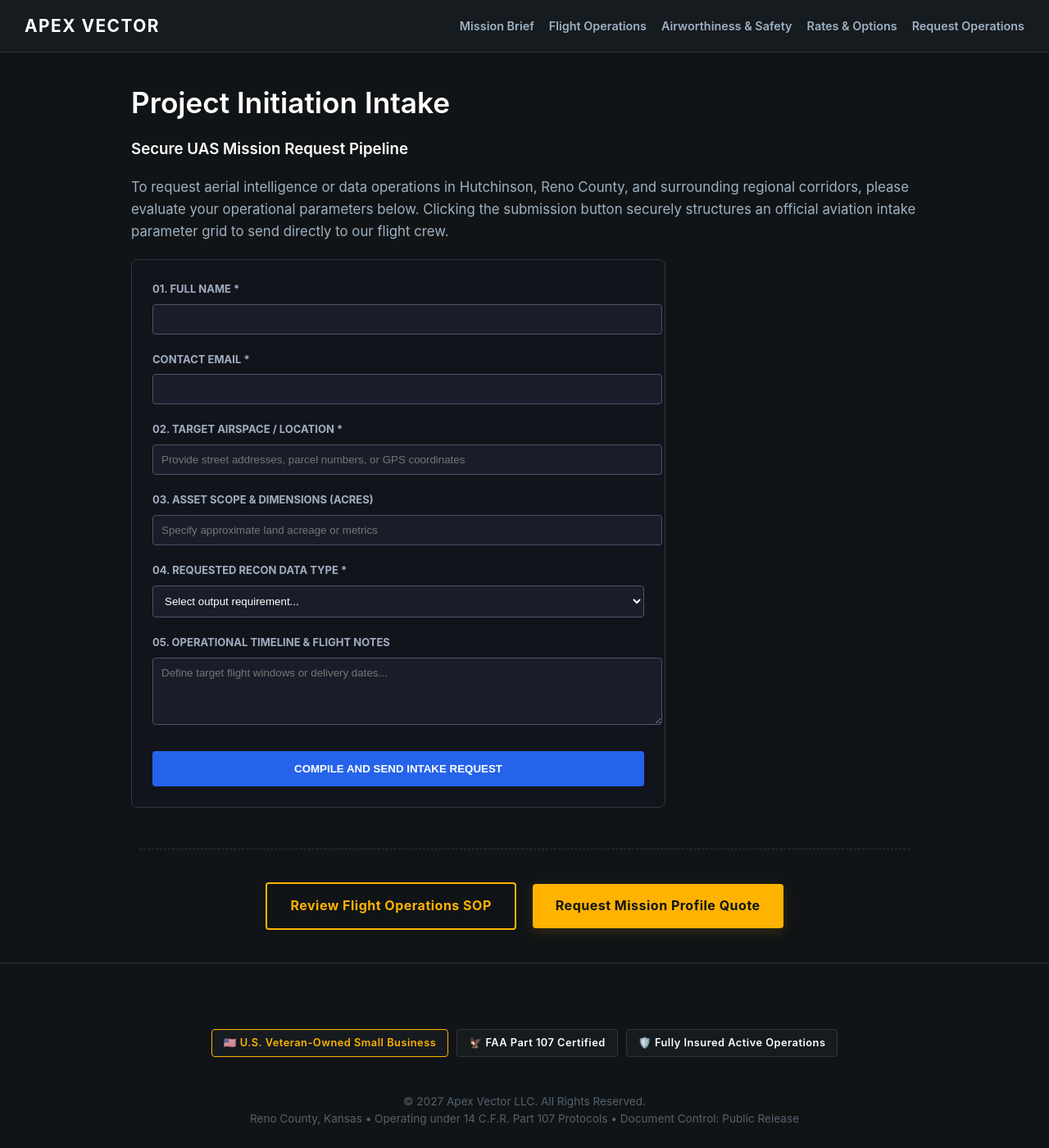
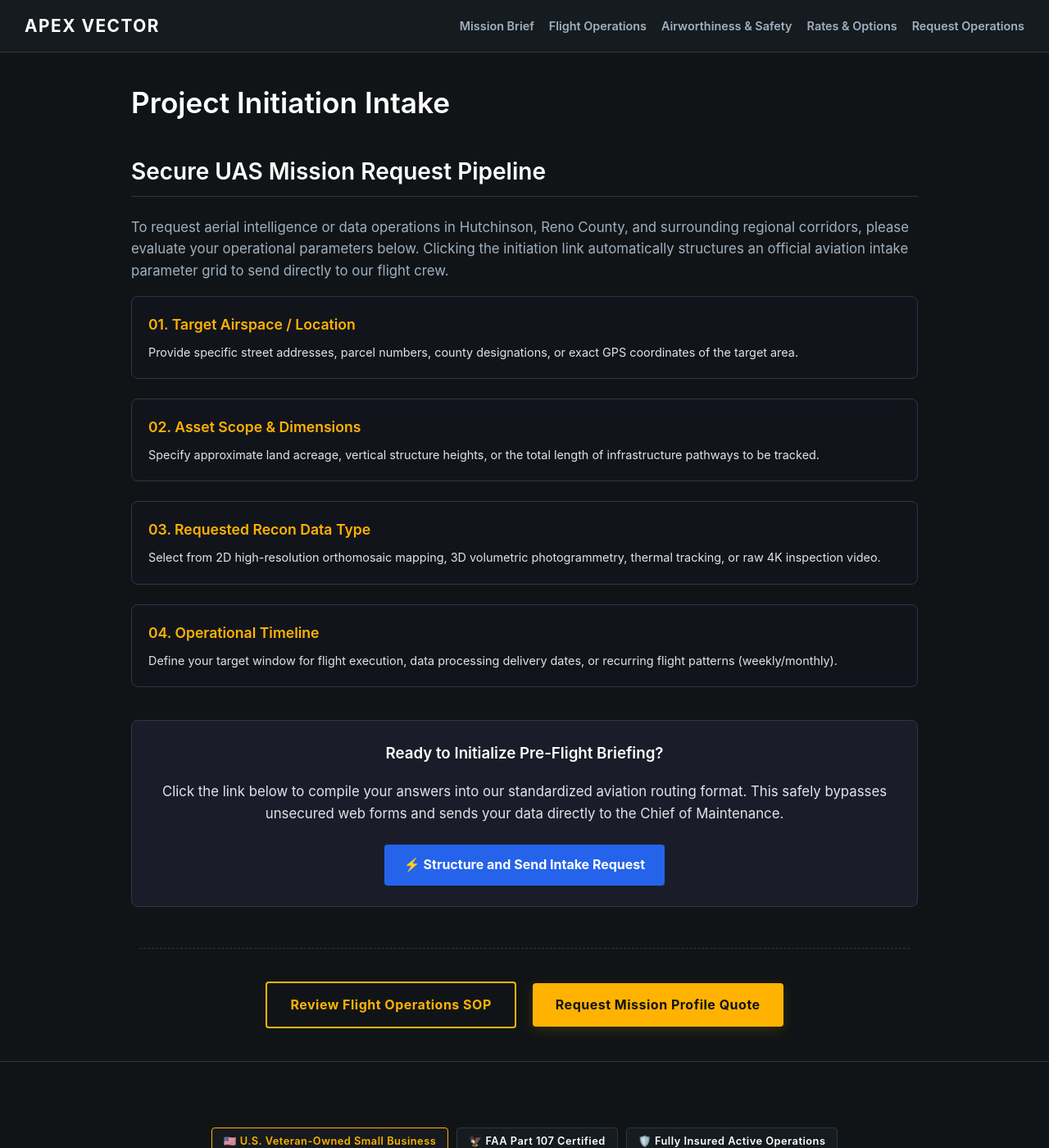
Before and after one commit to traviscloke126/traviscloke126.github.io, a Jekyll site: the page built from request.md, in a window 1280 px wide and 1400 px high. Shown: the whole window at 82% size. Built offline with Jekyll 4.4.1, drawn with Linux system fonts in a browser that asks for light colours.

Commit message:
Revise request form for aviation intake parameters
Updated the title and content of the request form to reflect the aviation intake parameter grid. Enhanced the structure and clarity of the form fields for better user interaction.

```diff
--- a/request.md
+++ b/request.md
@@ -1,54 +1,82 @@
 ---
 layout: default
-title: Request Operations
+title: Aviation Intake Parameter Grid
 ---
 
 # Project Initiation Intake
+## Secure UAS Mission Request Pipeline
 
-### Secure UAS Mission Request Pipeline
+To request aerial intelligence or data operations in Hutchinson, Reno County, and surrounding regional corridors, please evaluate your operational parameters below. Clicking the initiation link automatically structures an official aviation intake parameter grid to send directly to our flight crew.
 
-To request aerial intelligence or data operations in Hutchinson, Reno County, and surrounding regional corridors, please evaluate your operational parameters below. Clicking the submission button securely structures an official aviation intake parameter grid to send directly to our flight crew.
-
-<form action="https://formspree.io" method="POST" style="margin-top: 20px; background: #12141c; padding: 25px; border-radius: 8px; border: 1px solid #2d3748; max-width: 600px;">
-
-  <div style="margin-bottom: 20px;">
-    <label style="display: block; font-size: 13px; text-transform: uppercase; color: #a0aec0; margin-bottom: 8px; font-weight: bold;">01. Full Name *</label>
-    <input type="text" name="name" required style="width: 100%; background: #1a1d29; border: 1px solid #4a5568; border-radius: 4px; padding: 10px; color: #ffffff;">
+<div class="intake-grid" style="margin-bottom: 2.5rem; display: flex; flex-direction: column; gap: 1.5rem;">
+  <div class="card" style="background: #12141c; padding: 20px; border-radius: 8px; border: 1px solid #2d3748;">
+    <h3 style="color:#FFB300; font-size:1.1rem; margin-top:0; margin-bottom:0.5rem;">01. Target Airspace / Location</h3>
+    <p style="font-size:0.9rem; color:#E0E4E6; margin:0;">Provide specific street addresses, parcel numbers, county designations, or exact GPS coordinates of the target area.</p>
   </div>
 
-  <div style="margin-bottom: 20px;">
-    <label style="display: block; font-size: 13px; text-transform: uppercase; color: #a0aec0; margin-bottom: 8px; font-weight: bold;">Contact Email *</label>
-    <input type="email" name="email" required style="width: 100%; background: #1a1d29; border: 1px solid #4a5568; border-radius: 4px; padding: 10px; color: #ffffff;">
+  <div class="card" style="background: #12141c; padding: 20px; border-radius: 8px; border: 1px solid #2d3748;">
+    <h3 style="color:#FFB300; font-size:1.1rem; margin-top:0; margin-bottom:0.5rem;">02. Asset Scope & Dimensions</h3>
+    <p style="font-size:0.9rem; color:#E0E4E6; margin:0;">Specify approximate land acreage, vertical structure heights, or the total length of infrastructure pathways to be tracked.</p>
   </div>
 
-  <div style="margin-bottom: 20px;">
-    <label style="display: block; font-size: 13px; text-transform: uppercase; color: #a0aec0; margin-bottom: 8px; font-weight: bold;">02. Target Airspace / Location *</label>
-    <input type="text" name="location" placeholder="Provide street addresses, parcel numbers, or GPS coordinates" required style="width: 100%; background: #1a1d29; border: 1px solid #4a5568; border-radius: 4px; padding: 10px; color: #ffffff;">
+  <div class="card" style="background: #12141c; padding: 20px; border-radius: 8px; border: 1px solid #2d3748;">
+    <h3 style="color:#FFB300; font-size:1.1rem; margin-top:0; margin-bottom:0.5rem;">03. Requested Recon Data Type</h3>
+    <p style="font-size:0.9rem; color:#E0E4E6; margin:0;">Select from 2D high-resolution orthomosaic mapping, 3D volumetric photogrammetry, thermal tracking, or raw 4K inspection video.</p>
   </div>
 
-  <div style="margin-bottom: 20px;">
-    <label style="display: block; font-size: 13px; text-transform: uppercase; color: #a0aec0; margin-bottom: 8px; font-weight: bold;">03. Asset Scope & Dimensions (Acres)</label>
-    <input type="number" name="acreage" placeholder="Specify approximate land acreage or metrics" style="width: 100%; background: #1a1d29; border: 1px solid #4a5568; border-radius: 4px; padding: 10px; color: #ffffff;">
+  <div class="card" style="background: #12141c; padding: 20px; border-radius: 8px; border: 1px solid #2d3748;">
+    <h3 style="color:#FFB300; font-size:1.1rem; margin-top:0; margin-bottom:0.5rem;">04. Operational Timeline</h3>
+    <p style="font-size:0.9rem; color:#E0E4E6; margin:0;">Define your target window for flight execution, data processing delivery dates, or recurring flight patterns (weekly/monthly).</p>
   </div>
+</div>
 
-  <div style="margin-bottom: 20px;">
-    <label style="display: block; font-size: 13px; text-transform: uppercase; color: #a0aec0; margin-bottom: 8px; font-weight: bold;">04. Requested Recon Data Type *</label>
-    <select name="operation_type" required style="width: 100%; background: #1a1d29; border: 1px solid #4a5568; border-radius: 4px; padding: 10px; color: #ffffff;">
-      <option value="" disabled selected>Select output requirement...</option>
-      <option value="agricultural">2D High-Resolution Orthomosaic Mapping</option>
-      <option value="infrastructure">3D Volumetric Photogrammetry</option>
-      <option value="thermal">Thermal Tracking & Infrastructure Inspection</option>
-      <option value="media">Raw 4K Aerial Inspection Media</option>
-    </select>
-  </div>
+<div class="alert-box" style="text-align: center; background: #1a1d29; padding: 25px; border-radius: 8px; border: 1px solid #2d3748;">
+  <h3 style="margin-top:0;">Ready to Initialize Pre-Flight Briefing?</h3>
+  <p style="margin-bottom: 1.5rem; color:#E0E4E6;">Click the link below to compile your answers into our standardized aviation routing format. This safely bypasses unsecured web forms and sends your data directly to the Chief of Maintenance.</p>
 
-  <div style="margin-bottom: 25px;">
-    <label style="display: block; font-size: 13px; text-transform: uppercase; color: #a0aec0; margin-bottom: 8px; font-weight: bold;">05. Operational Timeline & Flight Notes</label>
-    <textarea name="notes" rows="4" placeholder="Define target flight windows or delivery dates..." style="width: 100%; background: #1a1d29; border: 1px solid #4a5568; border-radius: 4px; padding: 10px; color: #ffffff; font-family: sans-serif;"></textarea>
-  </div>
+  <a class="btn-intake" id="generate-email-brief" href="#" style="display: inline-block; background: #2563eb; color: #ffffff; padding: 12px 24px; border-radius: 4px; text-decoration: none; font-weight: bold; uppercase;">
+    ⚡ Structure and Send Intake Request
+  </a>
+</div>
 
-  <button type="submit" style="width: 100%; background: #2563eb; color: #ffffff; border: none; border-radius: 4px; padding: 14px; font-weight: bold; text-transform: uppercase; cursor: pointer;">
-    Compile and Send Intake Request
-  </button>
+<script>
+document.getElementById('generate-email-brief').addEventListener('click', function(e) {
+  e.preventDefault();
 
-</form>
+  const recipient = "apexvectoruas@gmail.com";
+  const subject = encodeURIComponent("UAS Mission Request - Apex Vector LLC");
+
+  const bodyText = [
+    "=====================================================",
+    "         APEX VECTOR LLC - UAS INTAKE PARAMETER GRID  ",
+    "=====================================================",
+    "",
+    "1. CONTACT NAME / COMPANY:",
+    "   [Enter Name / Company Name]",
+    "",
+    "2. TARGET LOCATION (Address, Coordinates, or Reno County Parcel):",
+    "   [Enter Location Details]",
+    "",
+    "3. ESTIMATED ASSET SCOPE (Acreage, Height, or Path Length):",
+    "   [e.g., 40 Acres / 150-ft Communication Tower / etc.]",
+    "",
+    "4. DESIRED DELIVERABLE DATA TYPE:",
+    "   [ ] 2D High-Res Orthomosaic Map",
+    "   [ ] 3D Photogrammetry / Modeling",
+    "   [ ] Infrastructure Inspection Imagery",
+    "   [ ] Thermal Signature Tracking",
+    "   [ ] Cinematic 4K Marketing Media",
+    "",
+    "5. REQUESTED TIMELINE / SCHEDULE CONSTRAINT:",
+    "   [Enter preferred flight date or delivery deadlines]",
+    "",
+    "6. SPECIAL SITE CONDITIONS OR AIRSPACE HAZARDS (If known):",
+    "   [e.g., Active powerlines, heavy public crowds, trees, proximity to local airport]",
+    "",
+    "=====================================================",
+    "Form automatically structured via active environment. All flights executed under 14 CFR Part 107 regulations."
+  ].join("\n");
+
+  window.location.href = "mailto:" + recipient + "?subject=" + subject + "&body=" + encodeURIComponent(bodyText);
+});
+</script>
```
